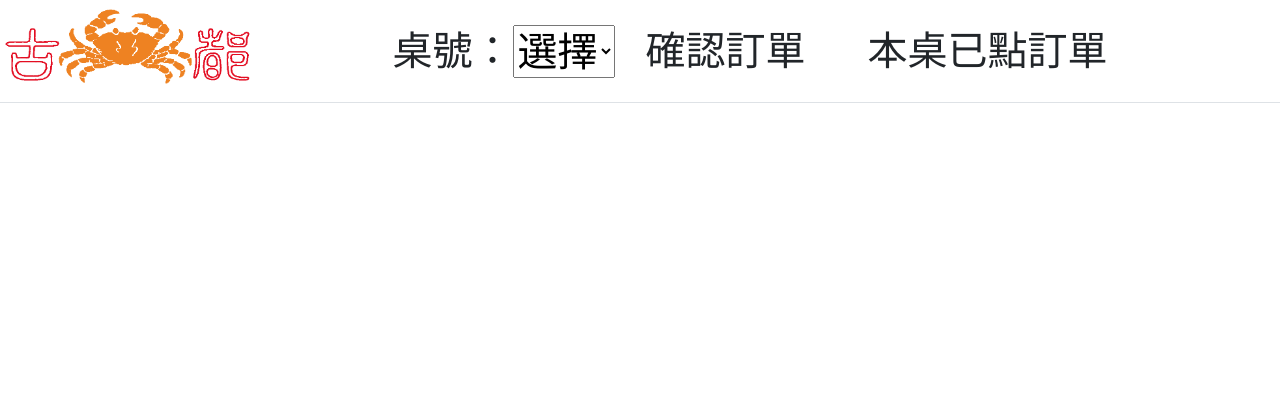
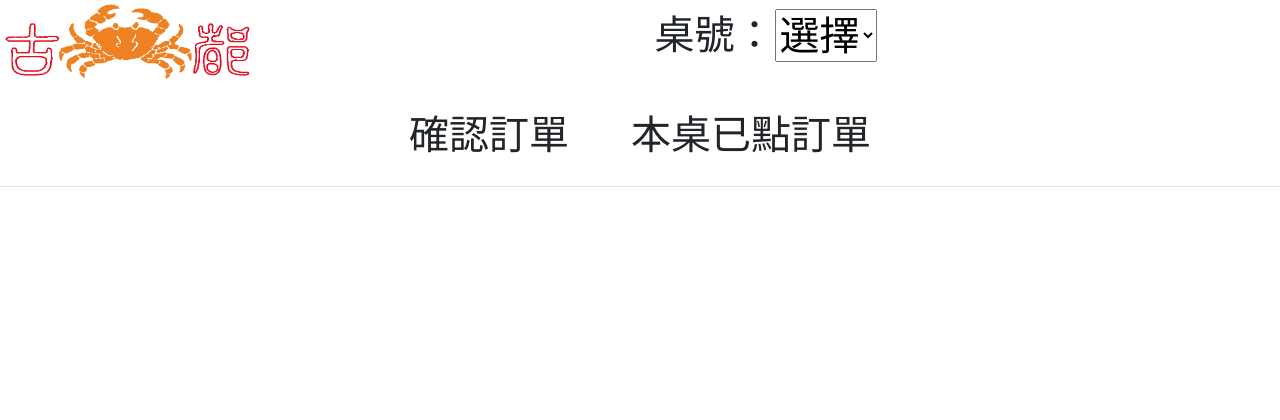
Before and after one commit to gary1209/gudu_order, a Flask app: page /order/ in a window 1280 px wide. Shown: the top 420 px of the page. After the commit the page ends 187 px from the top, so only its background shows below. Run offline with Flask 2, Linux system fonts and the light colour scheme; the visitor is signed in with stand-in values (Sample User, id 1); data that the repository does not hold is empty; some libraries are stand-ins or nearby versions.

Commit message:
change layout of order page

```diff
--- a/gudu/templates/order.html
+++ b/gudu/templates/order.html
@@ -5,7 +5,7 @@
 
 {% block title_block %}
 <div style="width: 100%; height: 100%;">
-    <div>
+    <div style="overflow-y: overlay;">
         <img src="{{url_for('static', filename='img/logo.png')}}" style="width: 20%; float: left;" class="homepage_btn">
         <div class="flex-item">
             <div >桌號：</div>
@@ -16,6 +16,10 @@
                 <option value="{{d.d_id}}">{{d.d_name}}</option>
                 {% endfor %}
             </select>
+        </div>
+    </div>
+    <div style="overflow-y: overlay;">
+        <div class="flex-item">
             <span class="btn" id="order">確認訂單</span>
             <span class="btn" id="check_order">本桌已點訂單</span>
         </div>
```
